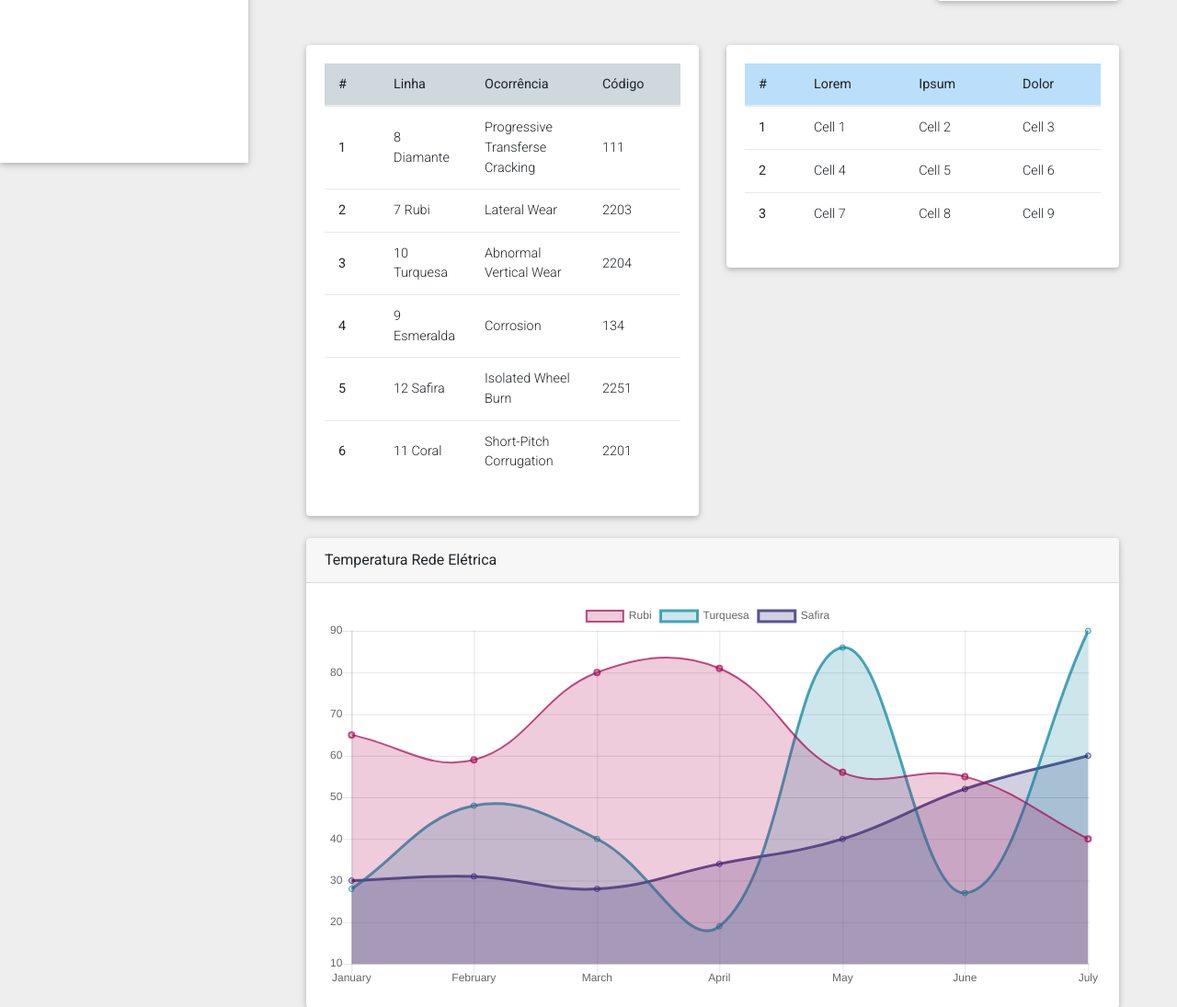
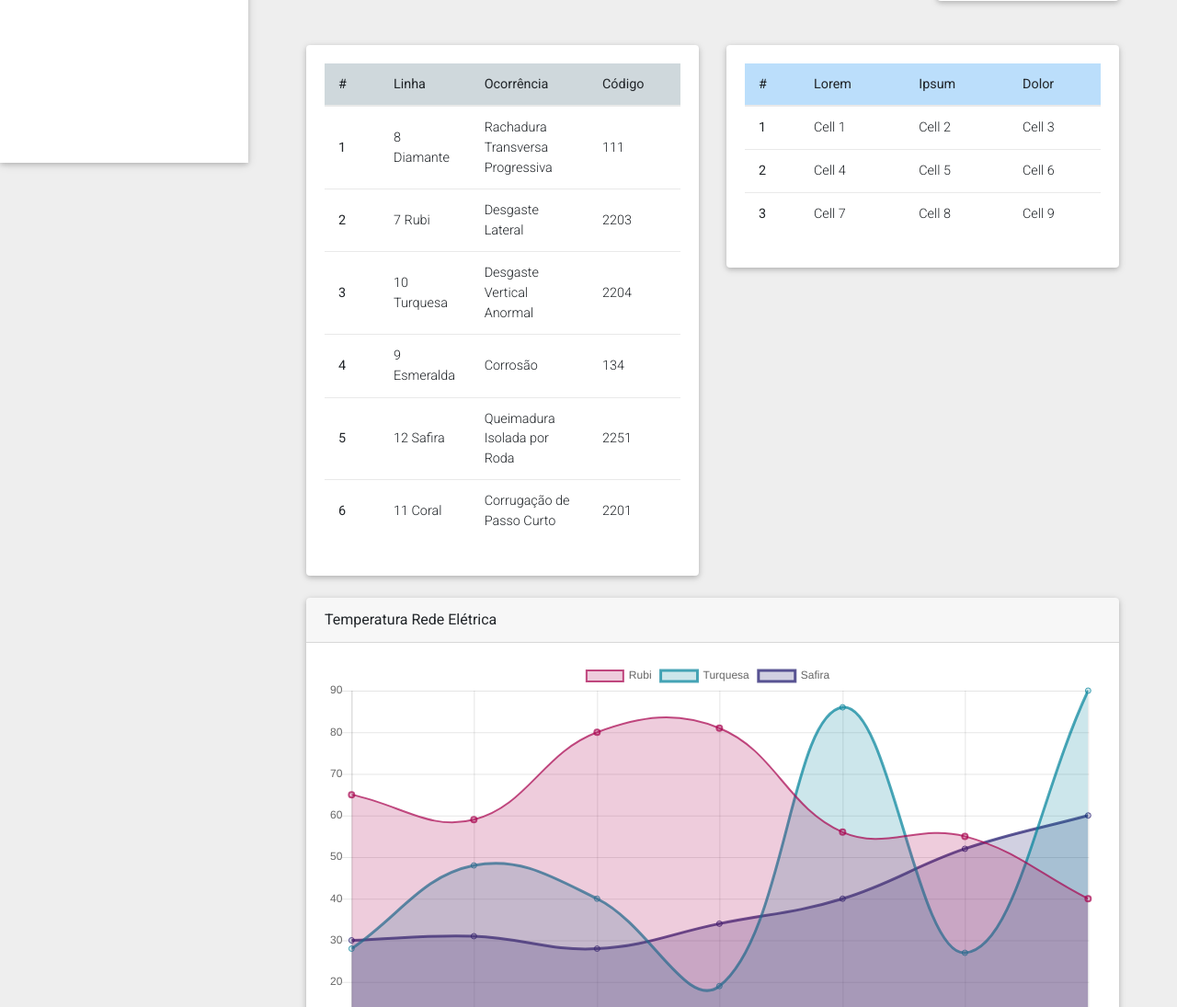
Before and after one commit to williansVarela/cptm-challenge, a Django app: page / in a window 1280 px wide. Shown: the part 623-1718 px from the top of the page at 92% size. Run offline with Django 3.2, Linux system fonts and the light colour scheme; the visitor is signed in with stand-in values (Sample User, id 1); some libraries are stand-ins or nearby versions.

Commit message:
Tradução

```diff
--- a/core/static/js/script.js
+++ b/core/static/js/script.js
@@ -123,7 +123,7 @@
         var myLineChart = new Chart(ctxD, {
             type: 'doughnut',
             data: {
-                labels: ["Progressive Transferse Cracking", "Lateral Wear", "Abnormal Vertical Wear", "Corrosion", "Isolated Wheel Burn"],
+                labels: ["Rachadura Transversa Progressiva", "Desgaste Lateral", "Desgaste Vertical Anormal", "Corrosão", "Queimadura Isolada por Roda"],
                 datasets: [{
                     data: [19, 12, 5, 3, 3],
                     backgroundColor: ['rgba(163, 158, 140, 0.3)', 'rgba(168, 3, 79, 0.2)', 'rgba(0, 130, 155, 0.2)', 'rgba(0, 170, 158, 0.2)', 'rgba(28, 20, 107, 0.2)','#1c146b','rgba(28, 20, 107, 0.2)'],
--- a/core/templates/core/index.html
+++ b/core/templates/core/index.html
@@ -119,37 +119,37 @@
                   <tr>
                     <th scope="row">1</th>
                     <td>8 Diamante</td>
-                    <td>Progressive Transferse Cracking</td>
+                    <td>Rachadura Transversa Progressiva</td>
                     <td>111</td>
                   </tr>
                   <tr>
                     <th scope="row">2</th>
                     <td>7 Rubi</td>
-                    <td>Lateral Wear</td>
+                    <td>Desgaste Lateral</td>
                     <td>2203</td>
                   </tr>
                   <tr>
                     <th scope="row">3</th>
                     <td>10 Turquesa</td>
-                    <td>Abnormal Vertical Wear</td>
+                    <td>Desgaste Vertical Anormal</td>
                     <td>2204</td>
                   </tr>
                   <tr>
                     <th scope="row">4</th>
                     <td>9 Esmeralda</td>
-                    <td>Corrosion</td>
+                    <td>Corrosão</td>
                     <td>134</td>
                   </tr>
                   <tr>
                     <th scope="row">5</th>
                     <td>12 Safira</td>
-                    <td>Isolated Wheel Burn</td>
+                    <td>Queimadura Isolada por Roda</td>
                     <td>2251</td>
                   </tr>
                   <tr>
                     <th scope="row">6</th>
                     <td>11 Coral</td>
-                    <td>Short-Pitch Corrugation</td>
+                    <td>Corrugação de Passo Curto</td>
                     <td>2201</td>
                   </tr>
                 </tbody>
```
